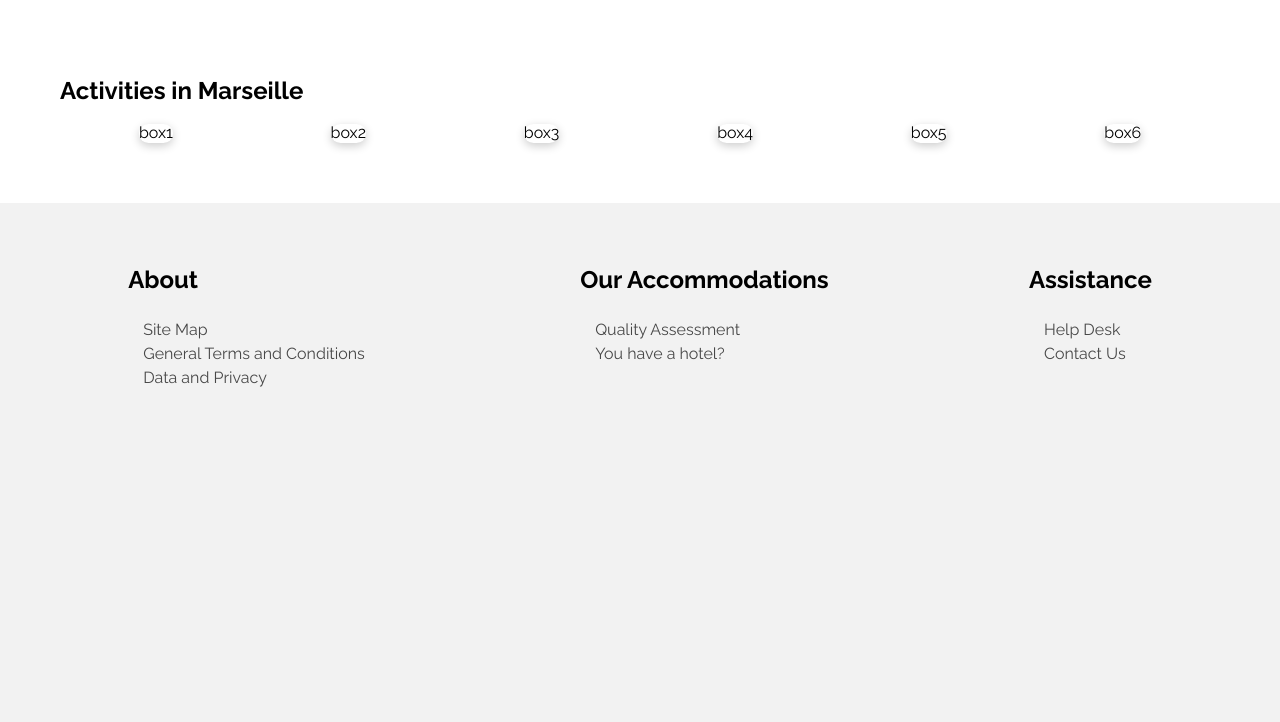
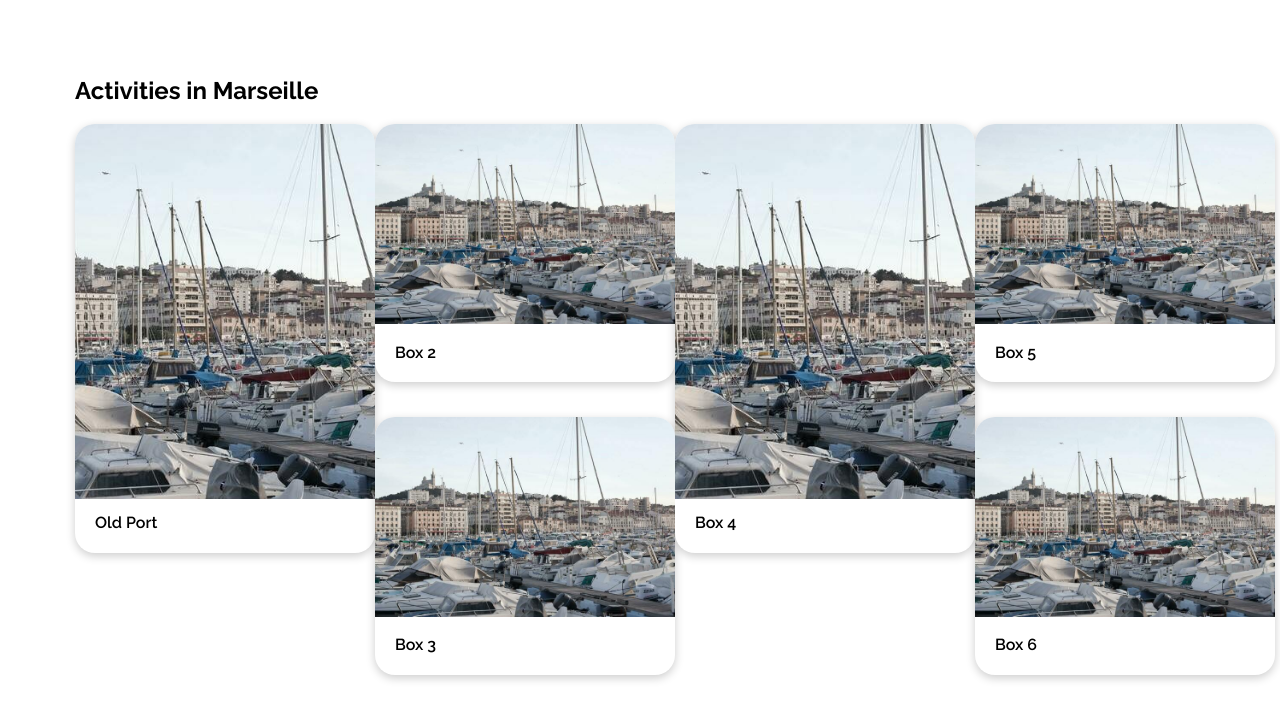
Before and after one commit to divineaverage/P2_BookiWebsite, a plain HTML site: page index.html in a window 1280 px wide. Shown: the part 1378-2100 px from the top of the page. Drawn offline with Linux system fonts and the light colour scheme; files that its build step writes are made by us from their sources.

Commit message:
all flexboxes dropped in with placeholder content

```diff
--- a/css/styles.css
+++ b/css/styles.css
@@ -149,9 +149,10 @@ a {
    height: 50px;
    border-color: #DEEBFF;
    border-style: solid;
-   border-width: 1px;
+   border-width: 5px;
    border-radius: 26px;
    padding: 10px 3px 0 3px;
+   margin-right: 10px;
  }
 
  .filter_label {
@@ -210,7 +211,7 @@ a {
    margin-right: 15px;
 }
 
-.accommodations_header {
+#accommodations_header {
    margin-top: 30px;
    margin-left: 30px;
 }
@@ -362,7 +363,6 @@ a {
          ======================= */
 .activities-container {
    display: flex;
-            margin-top: 30px;
    margin-right:60px;
    margin-left: 60px;
 }
@@ -381,16 +381,81 @@ a {
    justify-content: space-around;
 }
 
+#activities_header {
+   margin-top: 30px;
+   margin-left: 15px;
+}
+
 .nested-activities {
    display: flex;
-   justify-content: space-around;
+   flex-direction: row;
+   flex-wrap: nowrap;
+   justify-content: space-between;
+   padding: 0px 15px 0px 15px;
+   height: 100%;
 }
 
-.activitybox {
+.activity_card {
+   display: flex;
+   box-sizing: border-box;
+   flex-direction: column;
    background: white;
-      border-radius: 10px;
+   border-radius: 20px;
+   box-shadow: 0 3px 10px rgba(0, 0, 0, 0.2);
+   height: 100%;
+}
+
+.activity_imgbox {
+   display: inline-block;
+   box-sizing: border-box;
+   position: relative;
+   height: 375px;
+   width: 300px;
+   overflow: hidden;
+   border-top-left-radius: 20px;
+   border-top-right-radius: 20px;
+}
+
+.activity_img {
+   object-fit: cover;
+   width: 100%;
+   height: 100%;
+}
+
+.activity_card_header {
+   font-weight: 600;
+   padding: 15px 10px 20px 20px;
+}
+
+.activity_column {
    display: flex;
-      box-shadow: 0 3px 10px rgba(0, 0, 0, 0.2)
+   flex-flow: column nowrap;
+   height: 425px;
+   justify-content: space-between;
+   gap: 35px;
+   height: 100%;
+}
+
+.activity_imgbox_upper {
+   display: inline-block;
+   box-sizing: border-box;
+   position: relative;
+   flex-shrink: 1;
+   width: 300px;
+   overflow: hidden;
+   border-top-left-radius: 20px;
+   border-top-right-radius: 20px;
+}
+
+.activity_imgbox_lower {
+   display: inline-block;
+   box-sizing: border-box;
+   position: relative;
+   flex-shrink: 2;
+   width: 300px;
+   overflow: hidden;
+   border-top-left-radius: 20px;
+   border-top-right-radius: 20px;
 }
         /* =======================
            Footer
--- a/index.html
+++ b/index.html
@@ -28,8 +28,8 @@
     <nav class="navigation-bar">
       <img class="logo" src="images/logo/Booki.png" alt="Booki logo" width="100" height="100">
       <div class="nav-links">
-        <a class="links" href="#accommodations">Accommodations</a>
-        <a class="links" href="#activities">Activities</a>
+        <a class="links" href="#accommodations_header">Accommodations</a>
+        <a class="links" href="#activities_header">Activities</a>
       </div>
     </nav>
   </header>
@@ -75,7 +75,7 @@
 
   <div class="flex-container">
     <section class="accommodations">
-      <div class="accommodations_header"><h2>Accommodations in Marseille</h2></div>
+      <div id="accommodations_header"><h2>Accommodations in Marseille</h2></div>
       <div class="nested-accommodations">
         <div class="accommo_card">
           <div class="accommo_imgbox">
@@ -228,15 +228,50 @@
   </div>
   <div class="activities-container"></div>
   <section class="activities">
-    <div id="activities"><h2>Activities in Marseille</h2></div>
+    <div id="activities_header"><h2>Activities in Marseille</h2></div>
     <div class="nested-activities">
-      <div class="activitybox">box1</div>
-      <div class="activitybox">box2</div>
-      <div class="activitybox">box3</div>
-      <div class="activitybox">box4</div>
-      <div class="activitybox">box5</div>
-      <div class="activitybox">box6</div>
+      <div class="activity_card">
+        <div class="activity_imgbox">
+          <img class="activity_img" src="images/activites/4_small/reno-laithienne-QUgJhdY5Fyk-unsplash.jpg" alt="Marina full of sailboats and motorboats in front of French building facades, with Notre Dame in the distance."></img>
+        </div>
+        <span class="activity_card_header">Old Port</span>
       </div>
+      <div class="activity_column">
+        <div class="activity_card">
+          <div class="activity_imgbox_upper">
+            <img class="activity_img" src="images/activites/4_small/reno-laithienne-QUgJhdY5Fyk-unsplash.jpg" alt="Marina full of sailboats and motorboats in front of French building facades, with Notre Dame in the distance."></img>
+          </div>
+          <span class="activity_card_header">Box 2</span>
+        </div>
+        <div class="activity_card">
+          <div class="activity_imgbox_lower">
+            <img class="activity_img" src="images/activites/4_small/reno-laithienne-QUgJhdY5Fyk-unsplash.jpg" alt="Marina full of sailboats and motorboats in front of French building facades, with Notre Dame in the distance."></img>
+          </div>
+          <span class="activity_card_header">Box 3</span>
+        </div>
+      </div>
+      <div class="activity_card">
+        <div class="activity_imgbox">
+          <img class="activity_img" src="images/activites/4_small/reno-laithienne-QUgJhdY5Fyk-unsplash.jpg" alt="Marina full of sailboats and motorboats in front of French building facades, with Notre Dame in the distance."></img>
+        </div>
+        <span class="activity_card_header">Box 4</span>
+      </div>
+      <div class="activity_column">
+        <div class="activity_card">
+          <div class="activity_imgbox_upper">
+            <img class="activity_img" src="images/activites/4_small/reno-laithienne-QUgJhdY5Fyk-unsplash.jpg" alt="Marina full of sailboats and motorboats in front of French building facades, with Notre Dame in the distance."></img>
+          </div>
+          <span class="activity_card_header">Box 5</span>
+        </div>
+        <div class="activity_card">
+          <div class="activity_imgbox_lower">
+            <img class="activity_img" src="images/activites/4_small/reno-laithienne-QUgJhdY5Fyk-unsplash.jpg" alt="Marina full of sailboats and motorboats in front of French building facades, with Notre Dame in the distance."></img>
+          </div>
+          <span class="activity_card_header">Box 6</span>
+        </div>
+      </div>
+
+    </div>
     </div>
   </div>
   </section>
```
Lines whose indentation alone changed are shown as unchanged.
